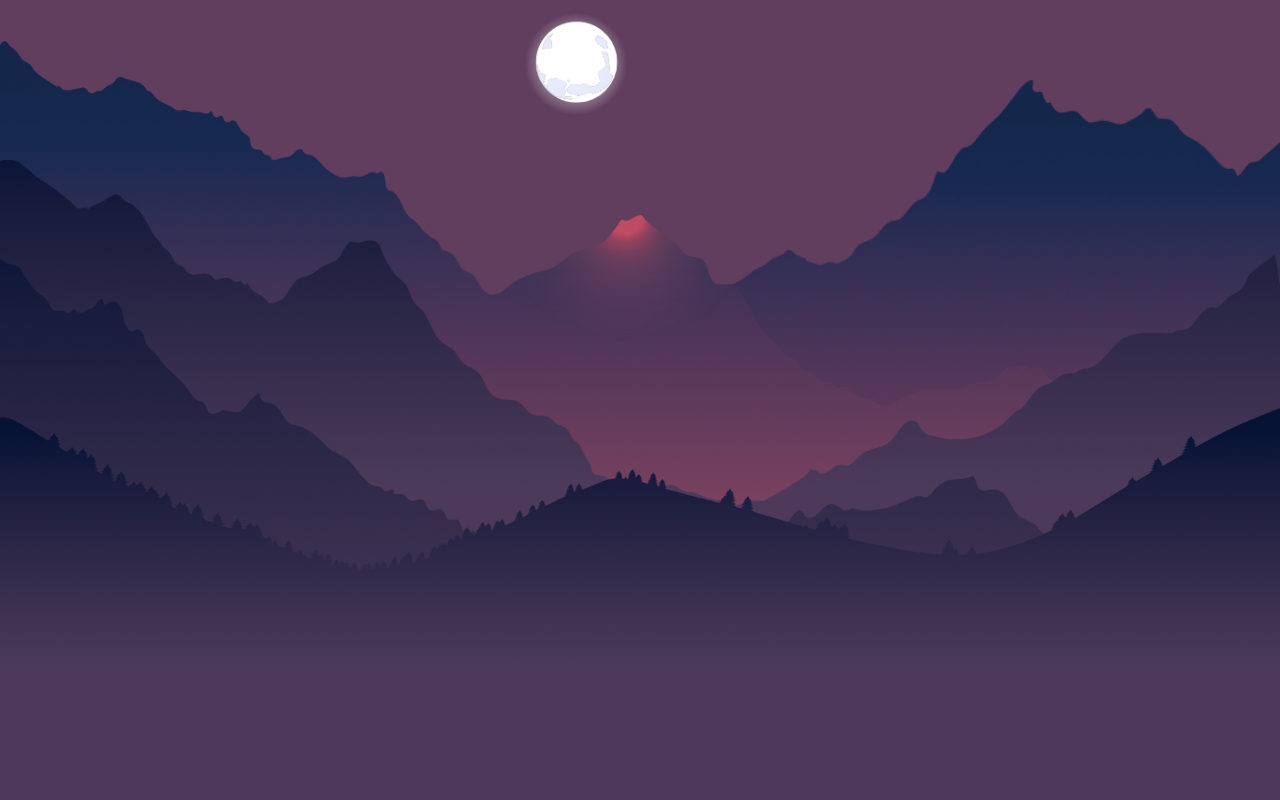
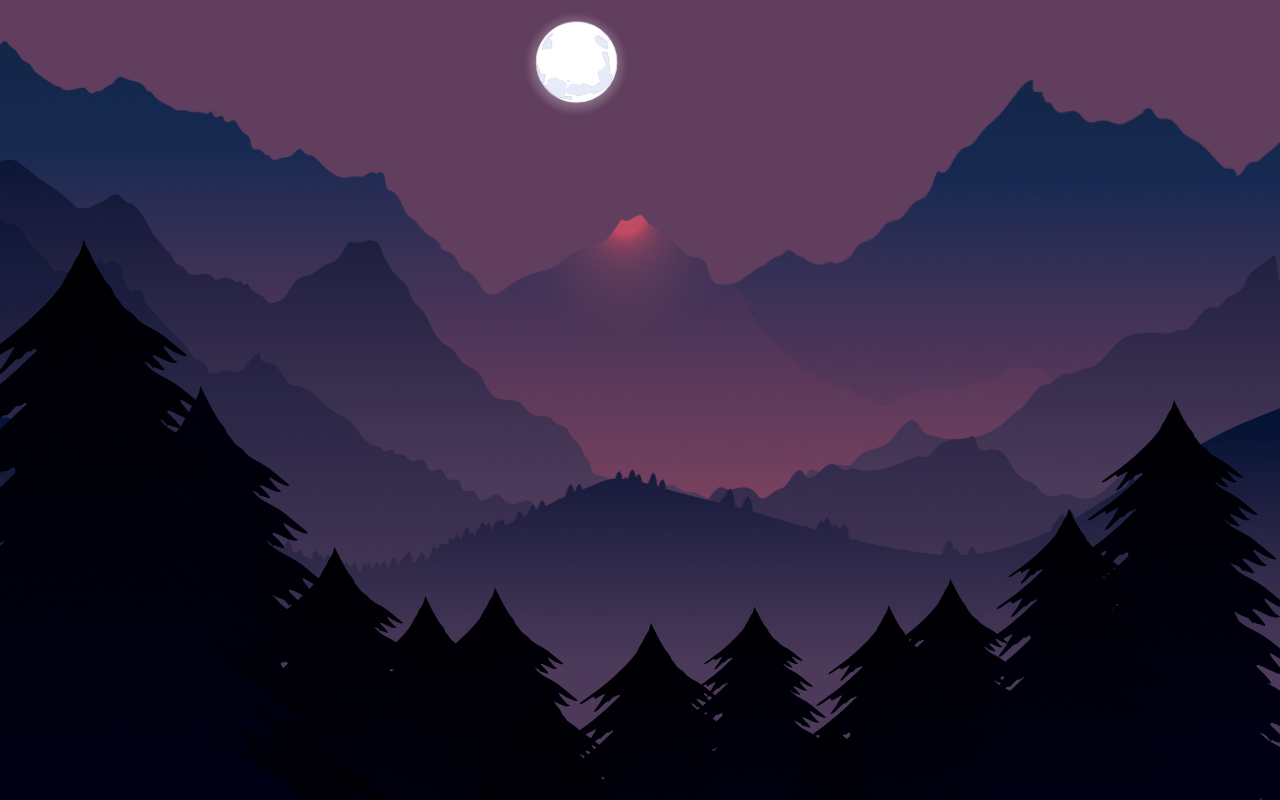
Before and after one commit to taranveersingh93/moonlight, a React (Create React App) app: page / in a window 1280 px wide. Built offline with nearby package versions, Linux system fonts and the light colour scheme.

Commit message:
Add trees

```diff
--- a/src/Components/App/App.css
+++ b/src/Components/App/App.css
@@ -38,7 +38,7 @@
 }
 
 .mountain2 {
-  top: 30vh;
+  top: 25vh;
   left: -10vw;
   width: 107vw;
   z-index: 5;
@@ -64,3 +64,15 @@
   width: 60vw;
   z-index: 2;
 }
+
+.left-trees {
+z-index: 7;
+top: 30vh;
+left: -15vw;
+}
+
+.right-trees {
+z-index: 8;
+top: 50vh;
+right: -5vw;
+}
--- a/src/Components/App/App.js
+++ b/src/Components/App/App.js
@@ -19,8 +19,8 @@ function App() {
         <img className='mountain3' src={mountain3} />
         <img className='mountain4' src={mountain4} />
         <img className='mountain5' src={mountain5} />
-        {/* <img className='left-trees' src={leftTrees} />
-        <img className='right-trees' src={rightTrees} /> */}
+        <img className='left-trees' src={leftTrees} />
+        <img className='right-trees' src={rightTrees} />
     </div>
   );
 }
```
